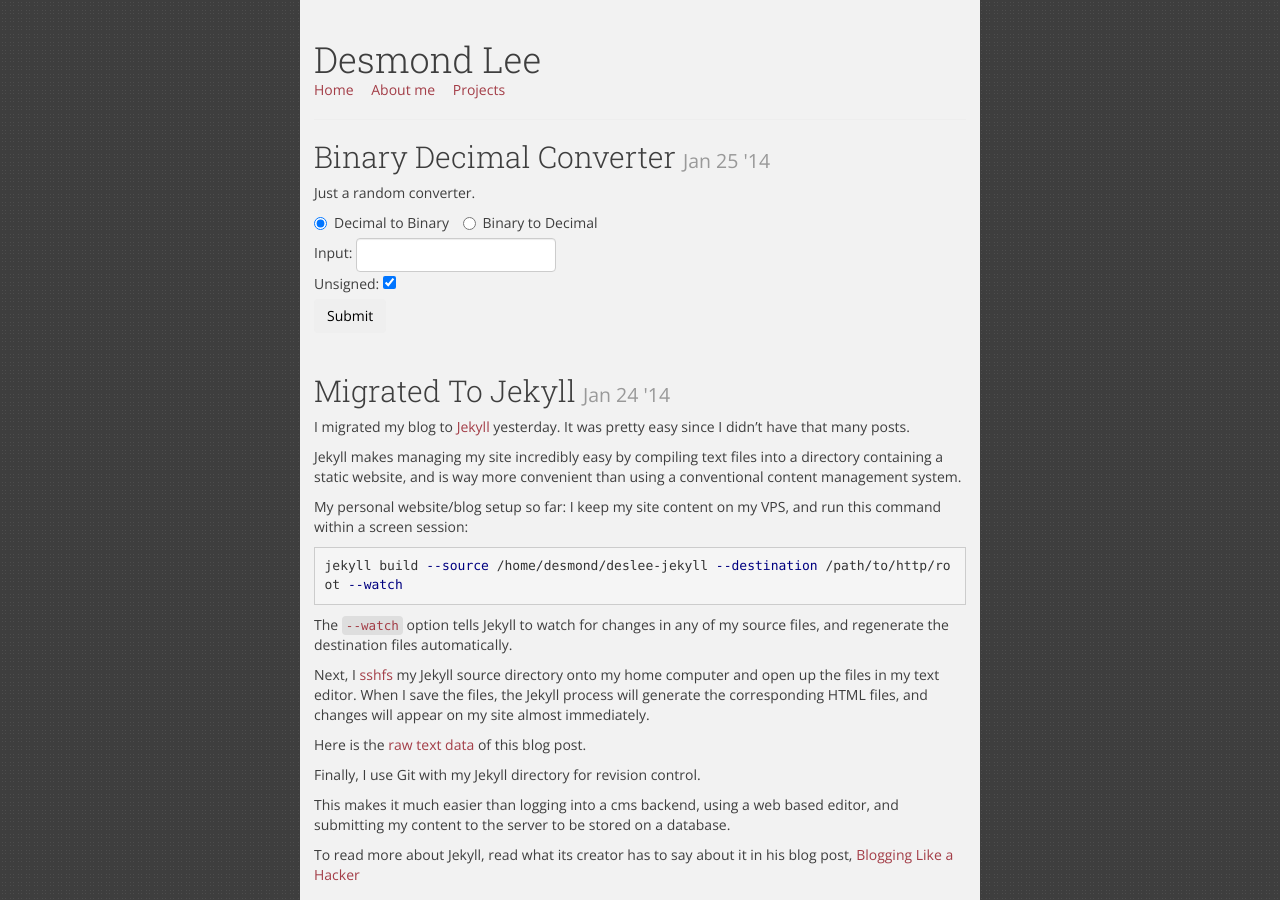
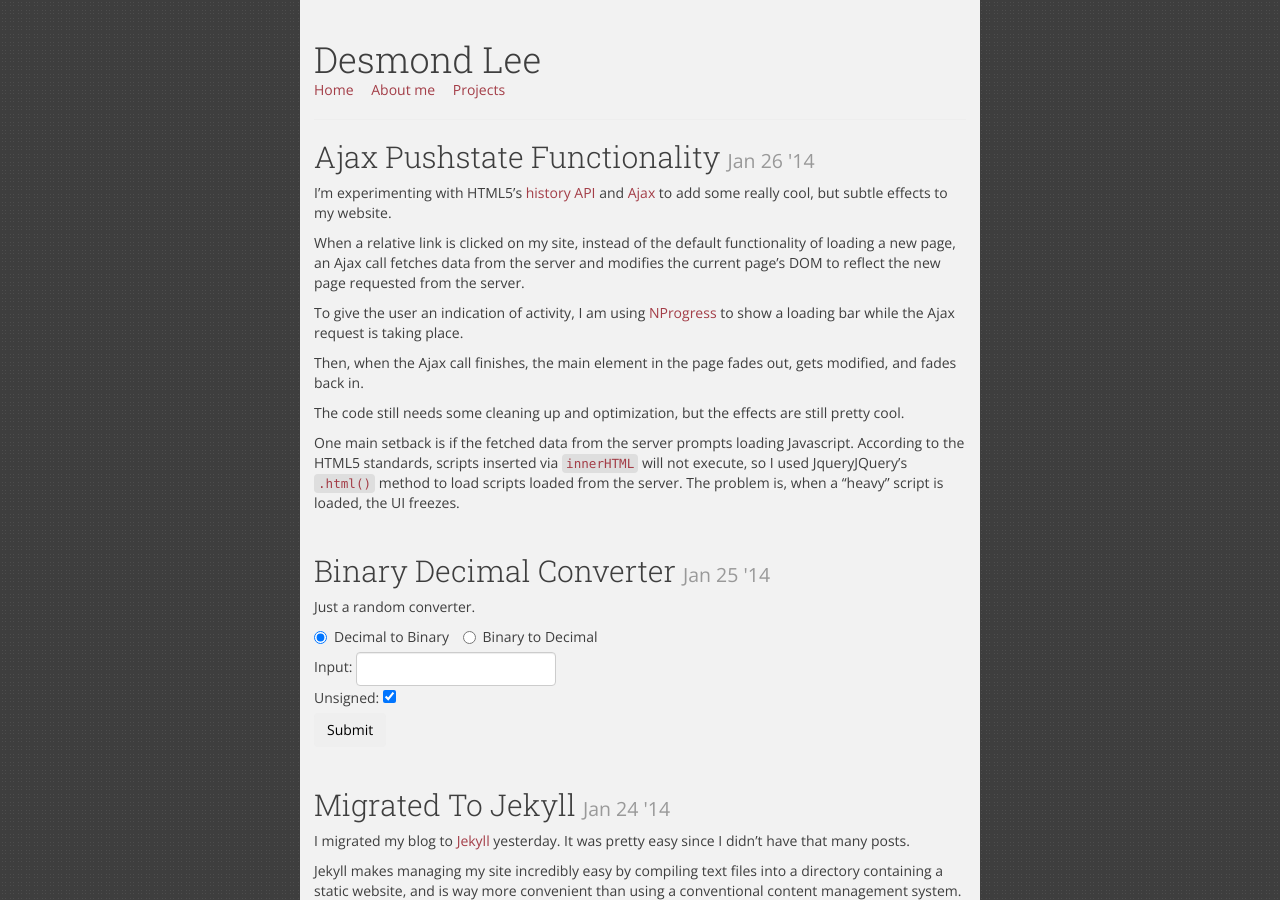
Before and after one commit to deslee/deslee-jekyll, a Jekyll site: the page built from index.html, in a window 1280 px wide and 900 px high. Built offline with Jekyll 4.4.1, drawn with Linux system fonts in a browser that asks for light colours; Markdown is read by kramdown in place of the engine named in the settings.

Commit message:
new post

```diff
--- a/_posts/2014-01-25-binary-decimal-converter.html
+++ b/_posts/2014-01-25-binary-decimal-converter.html
@@ -1,6 +1,6 @@
 ---
 layout: post
-categories: blog
+categories: projects
 ---
 
 <p>Just a random converter.</p>
--- /dev/null
+++ b/_posts/2014-01-26-ajax-pushstate-functionality.md
@@ -0,0 +1,21 @@
+---
+layout: post
+categories: blog updates
+---
+
+I'm experimenting with HTML5's [history API][1] and [Ajax][2] to add some really cool, but subtle effects to my website.
+
+When a relative link is clicked on my site, instead of the default functionality of loading a new page, an Ajax call fetches data from the server and modifies the current page's DOM to reflect the new page requested from the server.
+
+To give the user an indication of activity, I am using [NProgress][3] to show a loading bar while the Ajax request is taking place.
+
+Then, when the Ajax call finishes, the main element in the page fades out, gets modified, and fades back in.
+
+The code still needs some cleaning up and optimization, but the effects are still pretty cool.
+
+One main setback is if the fetched data from the server prompts loading Javascript. According to the HTML5 standards, scripts inserted via `innerHTML` will not execute, so I used JqueryJQuery's `.html()` method to load scripts loaded from the server. The problem is, when a "heavy" script is loaded, the UI freezes.
+
+[1]: https://developer.mozilla.org/en-US/docs/Web/Guide/API/DOM/Manipulating_the_browser_history
+[2]: https://developer.mozilla.org/en-US/docs/AJAX
+[3]: http://ricostacruz.com/nprogress/
+[4]: http://www.w3.org/TR/2008/WD-html5-20080610/dom.html#innerhtml0
```
Also changed, not shown: _posts/2014-01-24-migrated-to-jekyll.md (+1 -1 lines), projects/index.md (+2 -1 lines), README.md.
